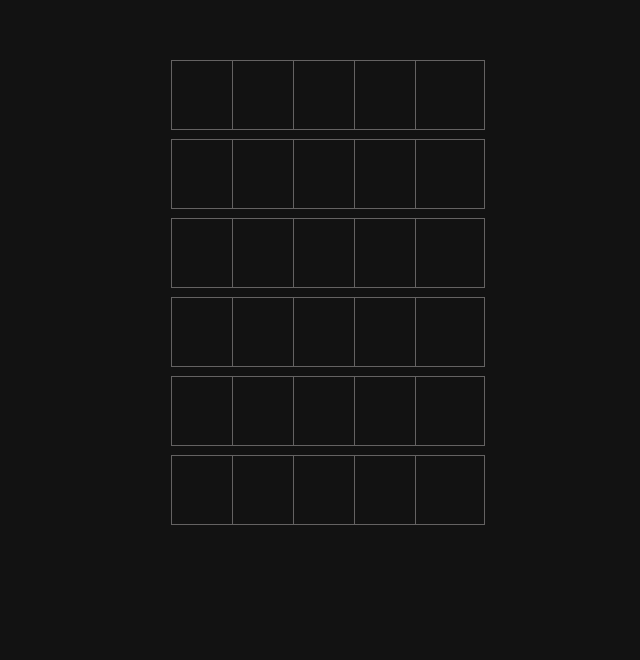
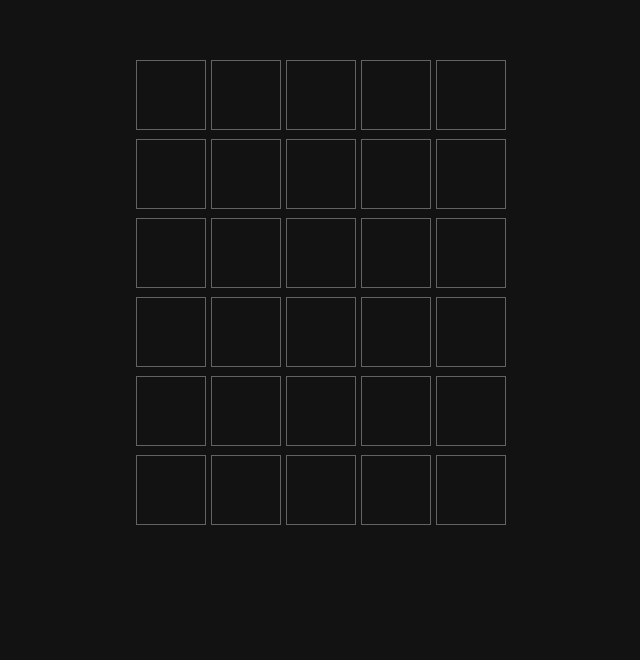
Before and after one commit to egemrai/wordle-infinite, a React (Create React App) app in the folder frontend/: page / in a window 1280 px wide. Shown: the part 140-800 px from the top of the page, without its empty margins (318-958 px from the left). Built offline with nearby package versions, Linux system fonts and the light colour scheme.

Commit message:
allWordDiv top margin6

```diff
--- a/frontend/src/App.css
+++ b/frontend/src/App.css
@@ -45,7 +45,7 @@
   height: 72px;
   /* border: 1px darkblue solid; */
   display: grid;
-  grid-template-columns: repeat(5, 58px);
+  grid-template-columns: repeat(5, 72px);
   gap: 3px;
   justify-content: center;
 }
@@ -135,7 +135,7 @@
 }
 
 .errorMessage{
-  height: 72px;
+  height: 100px;
   width: 400px;
   justify-content: center;
   text-align: center;
@@ -147,7 +147,7 @@
   align-items: center;
   z-index: 1;
   opacity: 0.8;
-  font-size: 40px;
+  font-size: 30px;
   transform: translate(0,-110%);
   opacity: 0;
   transition: opacity 1s;
```
